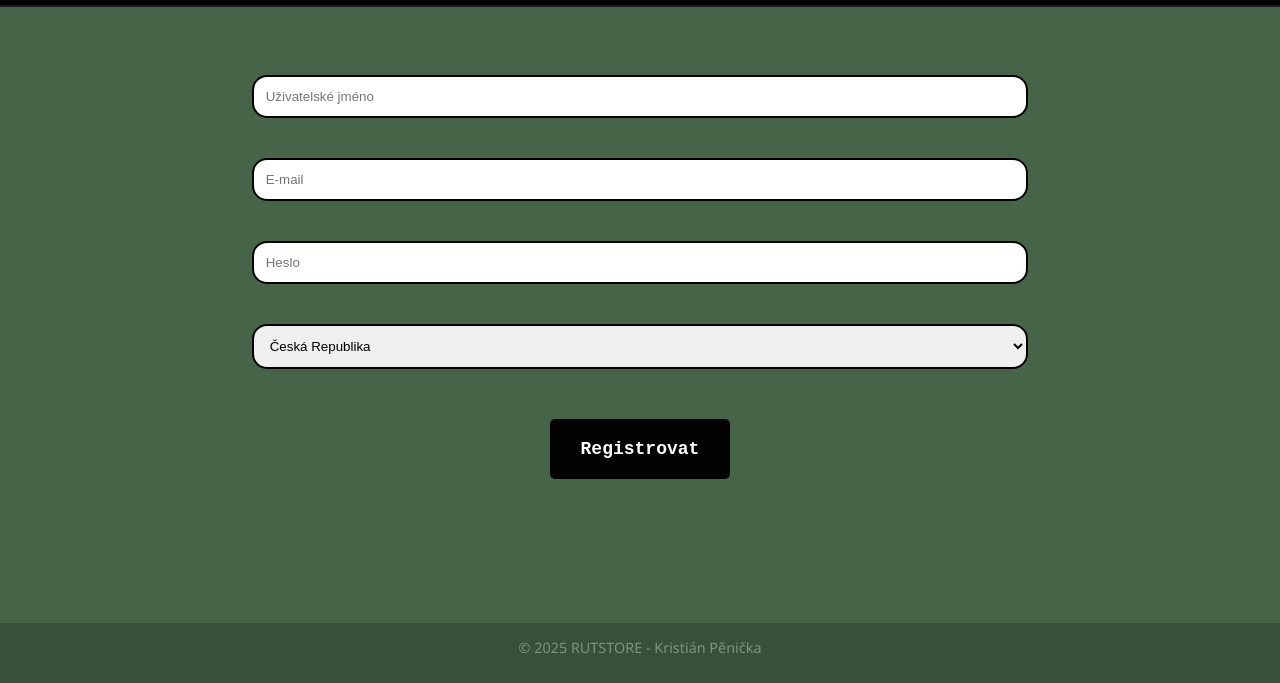
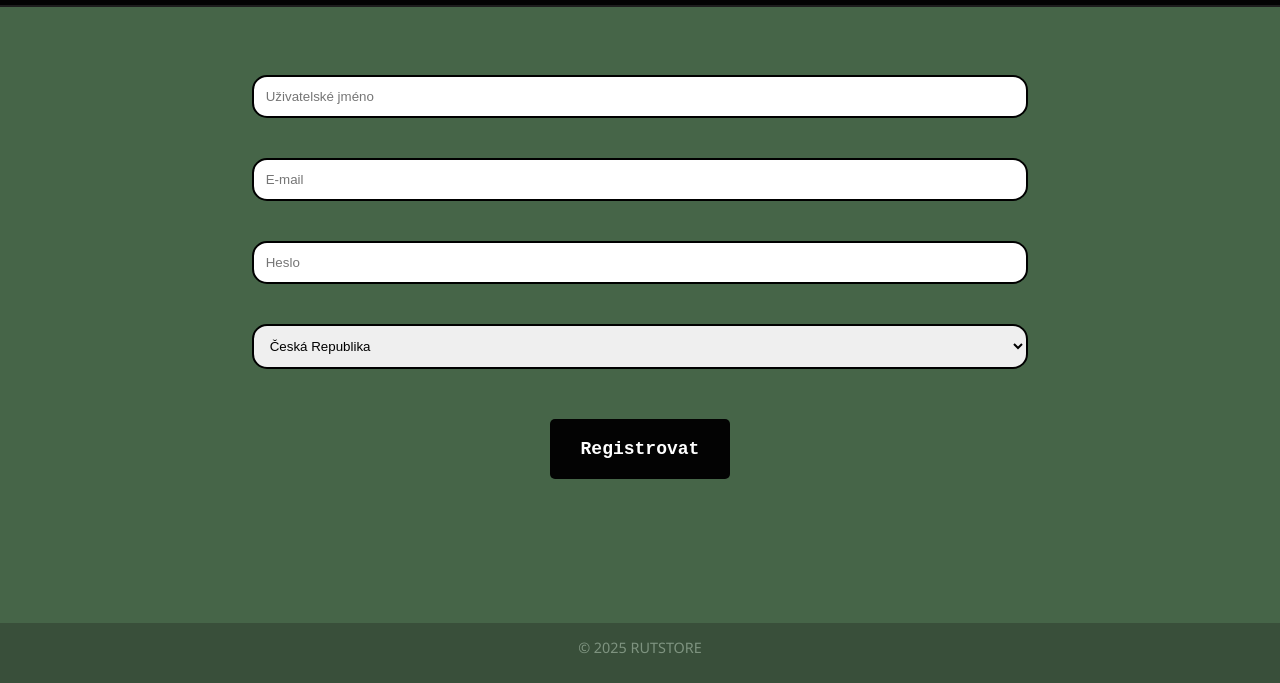
Before and after one commit to einrut/rutstore, a plain HTML site: page account.html in a window 1280 px wide. Shown: the part 117-800 px from the top of the page. Drawn offline with Linux system fonts and the light colour scheme.

Commit message:
Add files via upload

```diff
--- a/account.html
+++ b/account.html
@@ -51,7 +51,7 @@
         </form>
     </div>
     <footer>
-        &copy; 2025 RUTSTORE - Kristián Pěnička
+        &copy; 2025 RUTSTORE
     </footer>
 </body>
 </html>
```
Also changed, not shown: contact.html (+1 -1 lines), faq.html (+1 -1 lines), review.html (+1 -1 lines), store.html (+1 -1 lines).
